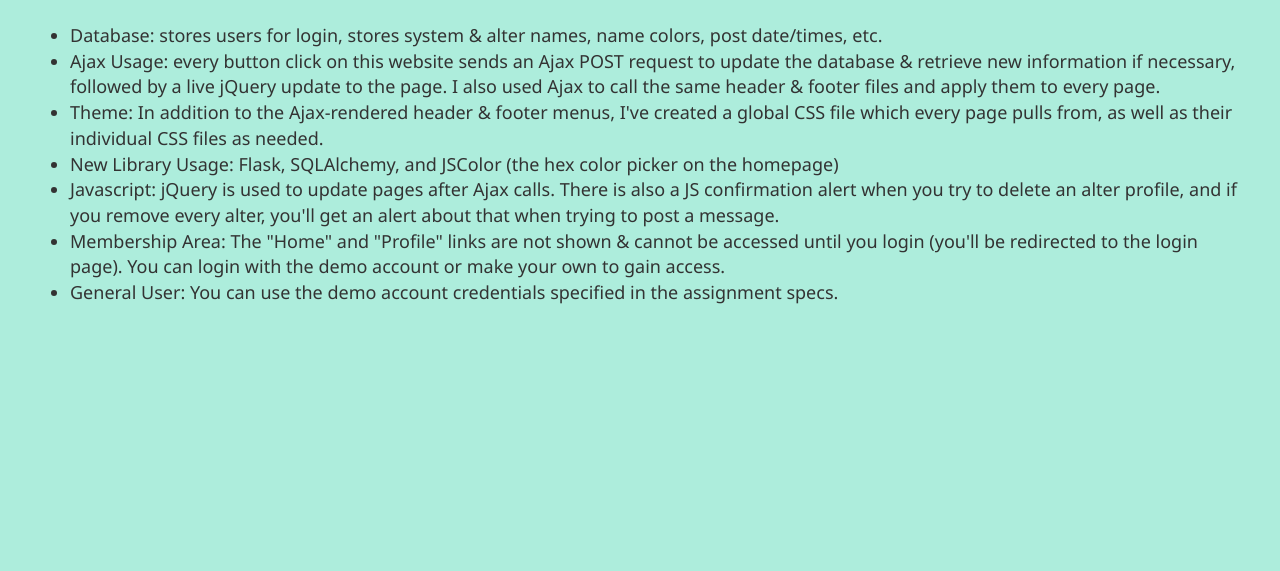
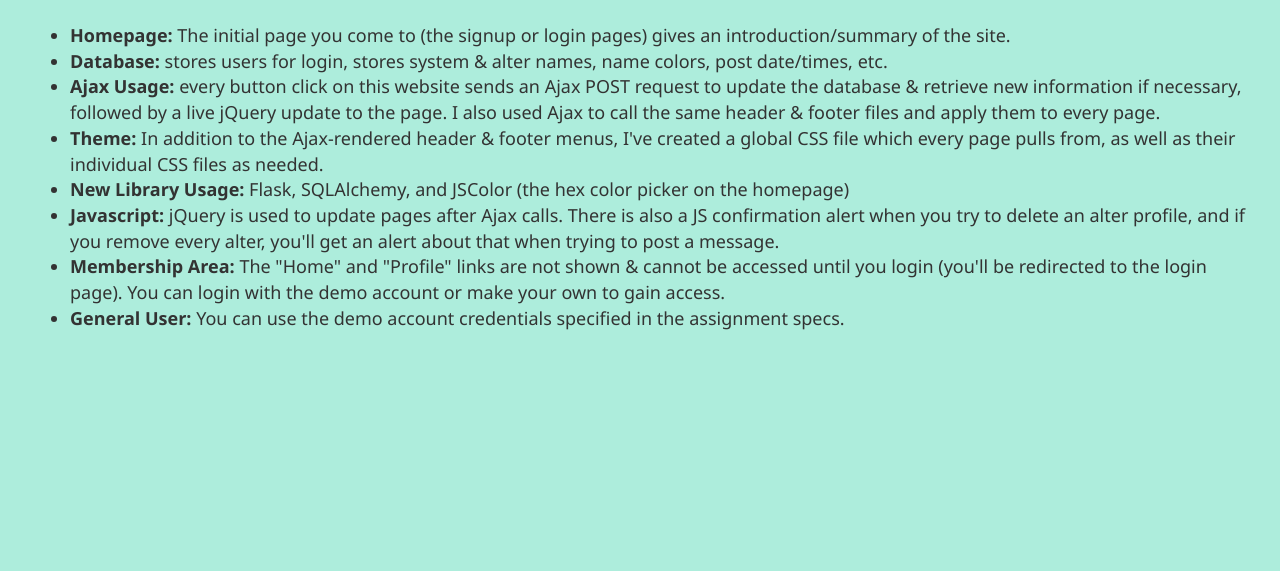
Before and after one commit to cedwards57/systerly, a Flask app: page /checklist in a window 1280 px wide. Shown: the part 47-618 px from the top of the page. Run offline with Flask 2, Linux system fonts and the light colour scheme; some libraries are stand-ins or nearby versions.

Commit message:
homepage fix

```diff
--- a/templates/checklist.html
+++ b/templates/checklist.html
@@ -14,13 +14,14 @@
     <header id="checklist"></header>
     <div class="main">
          <ul>
-             <li>Database: stores users for login, stores system & alter names, name colors, post date/times, etc.</li>
-             <li>Ajax Usage: every button click on this website sends an Ajax POST request to update the database & retrieve new information if necessary, followed by a live jQuery update to the page. I also used Ajax to call the same header & footer files and apply them to every page.</li>
-             <li>Theme: In addition to the Ajax-rendered header & footer menus, I've created a global CSS file which every page pulls from, as well as their individual CSS files as needed.</li>
-             <li>New Library Usage: Flask, SQLAlchemy, and JSColor (the hex color picker on the homepage)</li>
-             <li>Javascript: jQuery is used to update pages after Ajax calls. There is also a JS confirmation alert when you try to delete an alter profile, and if you remove every alter, you'll get an alert about that when trying to post a message.</li>
-             <li>Membership Area: The "Home" and "Profile" links are not shown & cannot be accessed until you login  (you'll be redirected to the login page). You can login with the demo account or make your own to gain access.</li>
-             <li>General User: You can use the demo account credentials specified in the assignment specs.</li>
+             <li><strong>Homepage:</strong> The initial page you come to (the signup or login pages) gives an introduction/summary of the site.</li>
+             <li><strong>Database:</strong> stores users for login, stores system & alter names, name colors, post date/times, etc.</li>
+             <li><strong>Ajax Usage:</strong> every button click on this website sends an Ajax POST request to update the database & retrieve new information if necessary, followed by a live jQuery update to the page. I also used Ajax to call the same header & footer files and apply them to every page.</li>
+             <li><strong>Theme:</strong> In addition to the Ajax-rendered header & footer menus, I've created a global CSS file which every page pulls from, as well as their individual CSS files as needed.</li>
+             <li><strong>New Library Usage:</strong> Flask, SQLAlchemy, and JSColor (the hex color picker on the homepage)</li>
+             <li><strong>Javascript:</strong> jQuery is used to update pages after Ajax calls. There is also a JS confirmation alert when you try to delete an alter profile, and if you remove every alter, you'll get an alert about that when trying to post a message.</li>
+             <li><strong>Membership Area:</strong> The "Home" and "Profile" links are not shown & cannot be accessed until you login  (you'll be redirected to the login page). You can login with the demo account or make your own to gain access.</li>
+             <li><strong>General User:</strong> You can use the demo account credentials specified in the assignment specs.</li>
          </ul>
     </div>
     <footer></footer>
--- a/templates/login.html
+++ b/templates/login.html
@@ -13,7 +13,7 @@
     <body>
         <header id="login"></header>
         <div class="main">
-            <p>Welcome to Systerly! This is your tool for sending messages or creating reminders for other members of your system when you might not be around to tell them yourself. Be sure to keep your login information somewhere safe but memorable!</p>
+            <p style="max-width: 400px">Welcome to Systerly! This is your tool for sending messages or creating reminders for other members of your system when you might not be around to tell them yourself. Be sure to keep your login information somewhere safe but memorable!</p>
         <form method="POST" action="/login-post">
             <input type="text" class="logtext" name="username" placeholder="Username"/><br/>
             <input type="password" class="logtext" name="password" placeholder="Password"/><br/>
--- a/templates/signup.html
+++ b/templates/signup.html
@@ -13,7 +13,7 @@
     <body>
         <header id="signup"></header>
         <div class="main">
-            <p>Welcome to Systerly! This is your tool for sending messages or creating reminders for other members of your system when you might not be around to tell them yourself. Be sure to keep your login information somewhere safe but memorable!</p>
+            <p style="max-width: 400px">Welcome to Systerly! This is your tool for sending messages or creating reminders for other members of your system when you might not be around to tell them yourself. Be sure to keep your login information somewhere safe but memorable!</p>
         <form method="POST" action="/signup-post">
             <input type="text" class="logtext" name="username" placeholder="Username"/><br/>
             <input type="password" class="logtext" name="password" placeholder="Password"/><br/>
```
